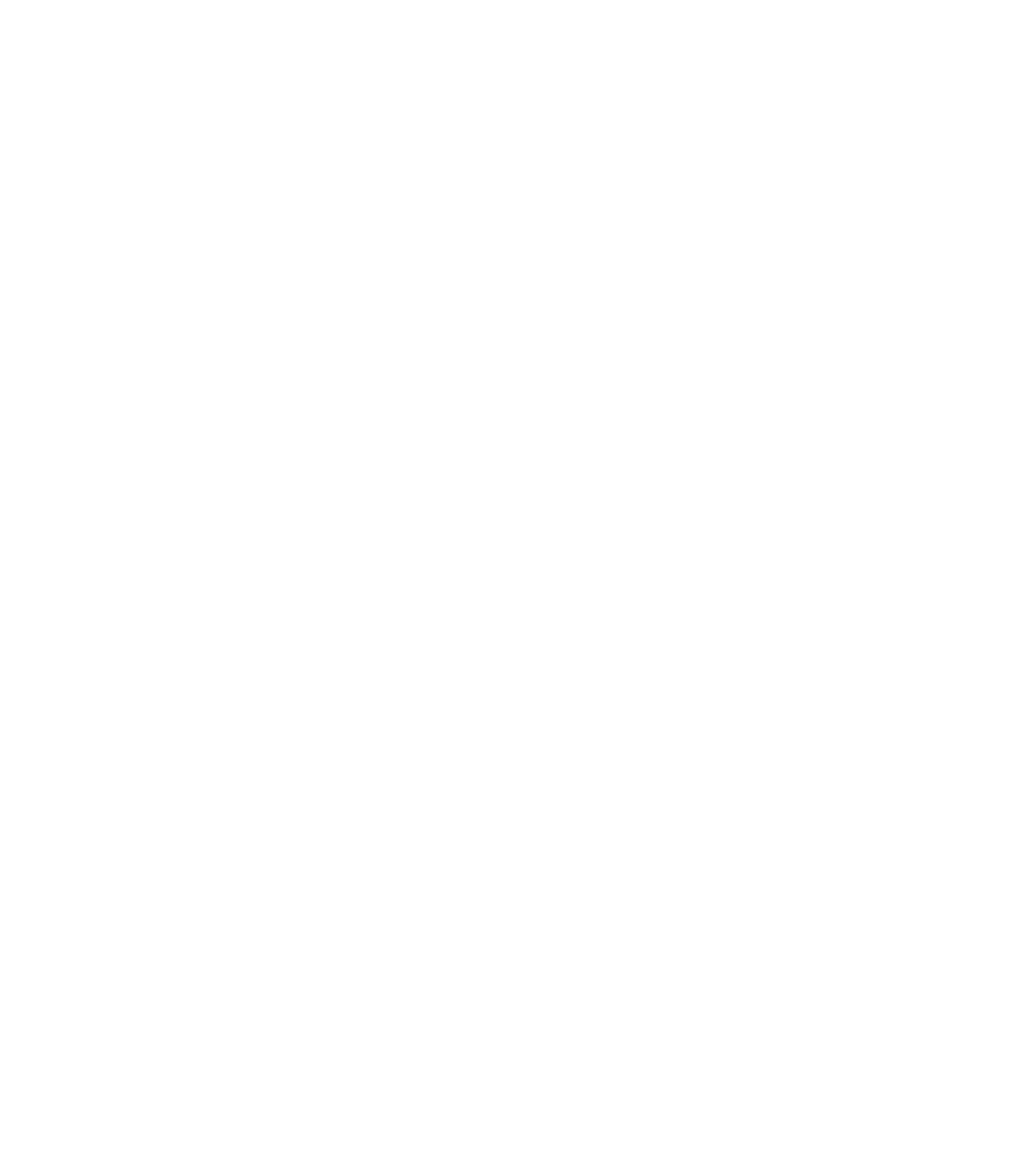
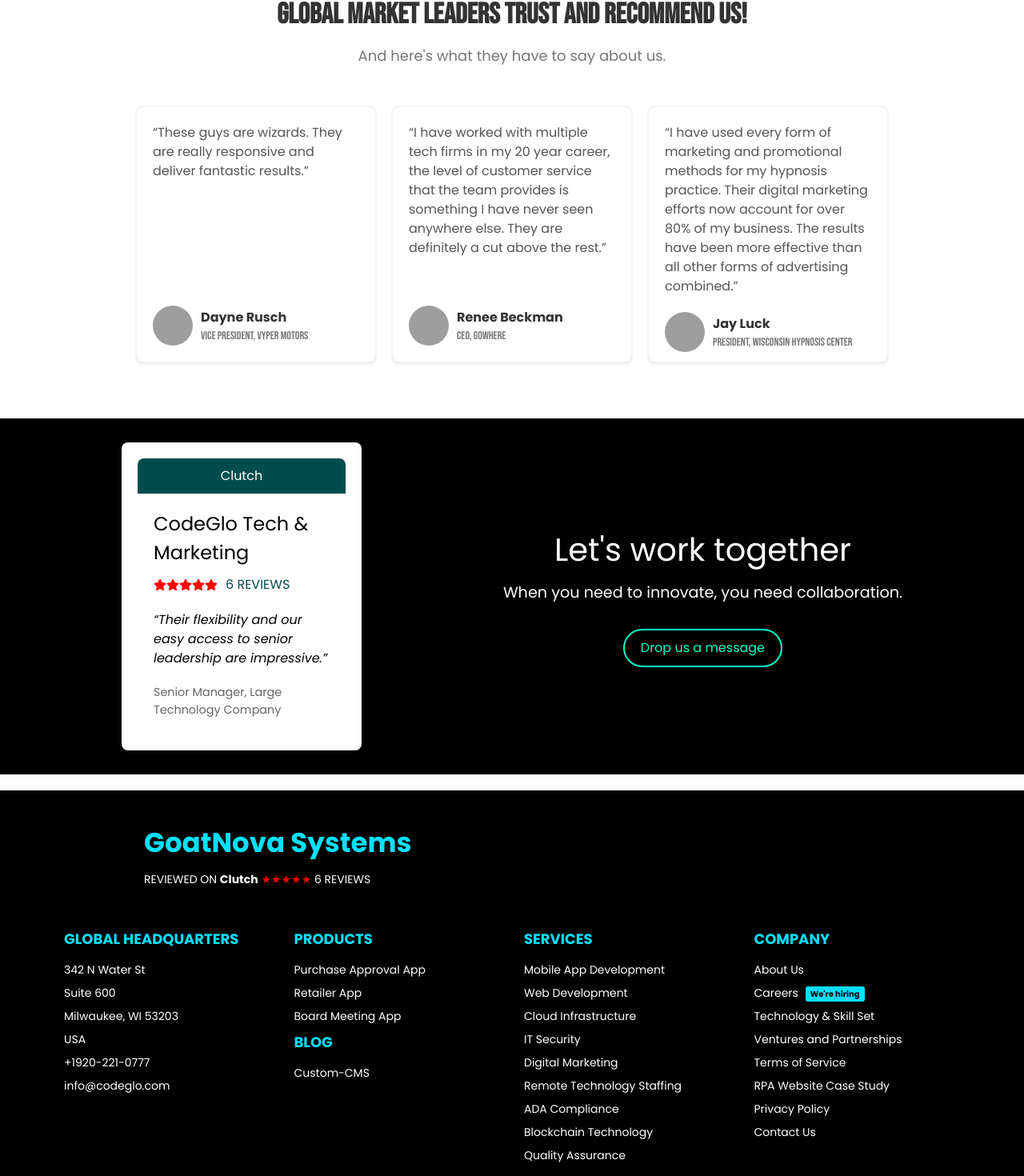
Before and after one commit to Jawadahmad9938/GoatNova-Systems-IT-Solutions-Agencysite, a Next.js app: page /web-development in a window 1280 px wide. Shown: the part 729-2199 px from the top of the page at 80% size. Before the commit the page ends 800 px from the top, so only its background shows below. Built offline with nearby package versions, Linux system fonts and the light colour scheme; no server answers; grey boxes are pictures that could not be loaded; a web font is replaced by a local one.

Commit message:
changes in navbar

```diff
--- a/app/components/Navbar.jsx
+++ b/app/components/Navbar.jsx
@@ -64,10 +64,10 @@ const Navbar = () => {
     {
       title: "Company",
       dropdown: [
-        { name: "About Us", link: "" },
-        { name: "Our Team", link: "" },
-        { name: "Careers", link: "" },
-        { name: "Contact", link: "" }
+        { name: "About Us", link: "/about" },
+        { name: "Our Team", link: "/team" },
+        { name: "Careers", link: "/careers" },
+        { name: "Contact", link: "/contact" }
       ]
     }
   ];
--- a/app/web-development/page.jsx
+++ b/app/web-development/page.jsx
@@ -1,24 +1,23 @@
-import React from 'react'
-import Navbar from '../components/Navbar'
+import React from 'react';
+import Navbar from '../components/Navbar';
+import Testimonial from '../components/Testimonial';
+import Together from '../components/Together';
+import Footer from '../components/Footer';
 
 const Web_development = () => {
   return (
     <>
-
-
-          <Navbar />
-
-
+      <Navbar />
       <div className='Mobile-main'>
         <div className="container-services">
-          <div className="title-services">Web Apps And Websites That <br />  Make Your Brand Stand Out </div>
-          {/* <div className="subtitle-services">
+          <div className="title-services">Web Apps And Websites That <br /> Make Your Brand Stand Out </div>
+          {<div className="subtitle-services">
             Make Your Brand Stand Out
             <br />
             Check out our services below to find out how we can help you build an
             <br />
             end-to-end plan of action for your brand
-          </div> */}
+          </div> }
           <div className="featured-services">
             <p>Our work has been featured in</p>
             <div className="logos-services">
@@ -30,10 +29,11 @@ const Web_development = () => {
           </div>
         </div>
       </div>
+      <Testimonial />
+      <Together />
+      <Footer />
+    </>
+  );
+};
 
-
-    </>
-  )
-}
-
-export default Web_development
+export default Web_development;
```
